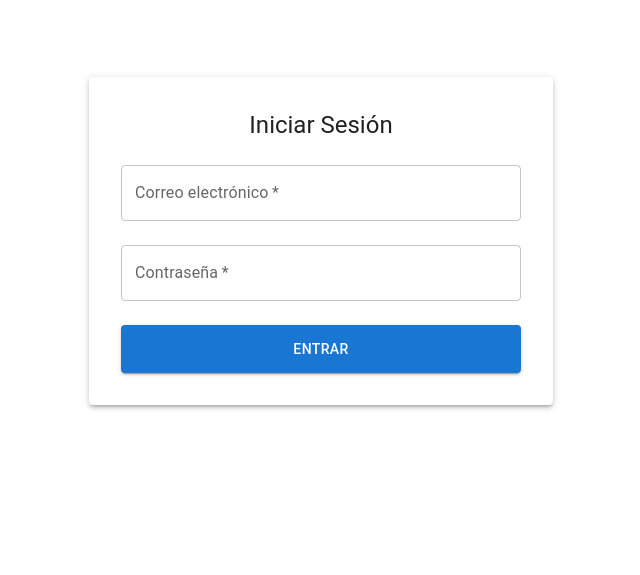
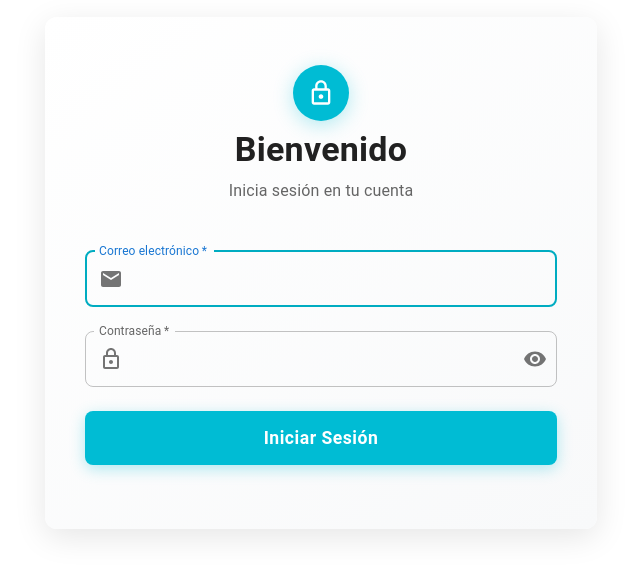
Before and after one commit to JuanPabloFloresDiaz/CCA, a React (Vite) app in the folder apps/client/: page / in a window 1280 px wide. Shown: the part 191-766 px from the top of the page, without its empty margins (319-959 px from the left). Built offline with nearby package versions, Linux system fonts and the light colour scheme.

Commit message:
✨ Rediseñar componente Login con Material-UI, mejorando la interfaz y la gestión de estado del formulario.

```diff
--- a/apps/client/src/pages/Login.jsx
+++ b/apps/client/src/pages/Login.jsx
@@ -1,52 +1,204 @@
-import React from 'react';
-import { Box, Button, TextField, Typography, Paper } from '@mui/material';
+"use client"
+
+import { useState } from "react"
+import {
+    Box,
+    Button,
+    TextField,
+    Typography,
+    Paper,
+    Avatar,
+    IconButton,
+    InputAdornment,
+    Fade,
+    Container,
+} from "@mui/material"
+import { LockOutlined, Visibility, VisibilityOff, Email } from "@mui/icons-material"
 
 const Login = () => {
+    const [showPassword, setShowPassword] = useState(false)
+    const [formData, setFormData] = useState({
+        email: "",
+        password: "",
+    })
+
+    const handleClickShowPassword = () => setShowPassword(!showPassword)
+    const handleMouseDownPassword = (event) => event.preventDefault()
+
+    const handleChange = (event) => {
+        setFormData({
+            ...formData,
+            [event.target.name]: event.target.value,
+        })
+    }
+
+    const handleSubmit = (event) => {
+        event.preventDefault()
+        console.log("Login attempt:", formData)
+    }
+
     return (
+        <Container component="main" maxWidth="sm">
             <Box
-            component={Paper}
-            elevation={3}
                 sx={{
-                maxWidth: 400,
-                mx: 'auto',
-                p: 4,
-                mt: 8,
+                    minHeight: "100vh",
+                    display: "flex",
+                    flexDirection: "column",
+                    justifyContent: "center",
+                    py: 4,
                 }}
             >
-            <Typography variant="h5" component="h2" gutterBottom>
-                Iniciar Sesión
+                <Fade in={true} timeout={800}>
+                    <Paper
+                        elevation={8}
+                        sx={{
+                            p: { xs: 3, sm: 5 },
+                            borderRadius: 3,
+                            background: "linear-gradient(145deg, #ffffff 0%, #f8f9fa 100%)",
+                            boxShadow: "0 8px 32px rgba(0, 0, 0, 0.1)",
+                        }}
+                    >
+                        {/* Header */}
+                        <Box
+                            sx={{
+                                display: "flex",
+                                flexDirection: "column",
+                                alignItems: "center",
+                                mb: 4,
+                            }}
+                        >
+                            <Avatar
+                                sx={{
+                                    m: 1,
+                                    bgcolor: "#00bcd4",
+                                    width: 56,
+                                    height: 56,
+                                    boxShadow: "0 4px 20px rgba(0, 188, 212, 0.3)",
+                                }}
+                            >
+                                <LockOutlined sx={{ fontSize: 28 }} />
+                            </Avatar>
+                            <Typography
+                                component="h1"
+                                variant="h4"
+                                sx={{
+                                    fontWeight: 600,
+                                    color: "text.primary",
+                                    mb: 1,
+                                }}
+                            >
+                                Bienvenido
                             </Typography>
-            <Box component="form">
+                            <Typography variant="body1" color="text.secondary" sx={{ textAlign: "center" }}>
+                                Inicia sesión en tu cuenta
+                            </Typography>
+                        </Box>
+
+                        {/* Form */}
+                        <Box component="form" onSubmit={handleSubmit} sx={{ mt: 1 }}>
                             <TextField
+                                margin="normal"
+                                required
+                                fullWidth
+                                id="email"
                                 label="Correo electrónico"
-                    type="email"
                                 name="email"
-                    id="email"
-                    fullWidth
-                    required
-                    margin="normal"
+                                autoComplete="email"
+                                autoFocus
+                                value={formData.email}
+                                onChange={handleChange}
+                                InputProps={{
+                                    startAdornment: (
+                                        <InputAdornment position="start">
+                                            <Email color="action" />
+                                        </InputAdornment>
+                                    ),
+                                }}
+                                sx={{
+                                    "& .MuiOutlinedInput-root": {
+                                        borderRadius: 2,
+                                        "&:hover fieldset": {
+                                            borderColor: "#00bcd4",
+                                        },
+                                        "&.Mui-focused fieldset": {
+                                            borderColor: "#00acc1",
+                                        },
+                                    },
+                                }}
                             />
                             <TextField
+                                margin="normal"
+                                required
+                                fullWidth
+                                name="password"
                                 label="Contraseña"
-                    type="password"
-                    name="password"
+                                type={showPassword ? "text" : "password"}
                                 id="password"
-                    fullWidth
-                    required
-                    margin="normal"
+                                autoComplete="current-password"
+                                value={formData.password}
+                                onChange={handleChange}
+                                InputProps={{
+                                    startAdornment: (
+                                        <InputAdornment position="start">
+                                            <LockOutlined color="action" />
+                                        </InputAdornment>
+                                    ),
+                                    endAdornment: (
+                                        <InputAdornment position="end">
+                                            <IconButton
+                                                aria-label="toggle password visibility"
+                                                onClick={handleClickShowPassword}
+                                                onMouseDown={handleMouseDownPassword}
+                                                edge="end"
+                                            >
+                                                {showPassword ? <VisibilityOff /> : <Visibility />}
+                                            </IconButton>
+                                        </InputAdornment>
+                                    ),
+                                }}
+                                sx={{
+                                    "& .MuiOutlinedInput-root": {
+                                        borderRadius: 2,
+                                        "&:hover fieldset": {
+                                            borderColor: "#00bcd4",
+                                        },
+                                        "&.Mui-focused fieldset": {
+                                            borderColor: "#00acc1",
+                                        },
+                                    },
+                                }}
                             />
+
                             <Button
                                 type="submit"
+                                fullWidth
                                 variant="contained"
-                    color="primary"
-                    fullWidth
-                    sx={{ mt: 2, py: 1.5 }}
+                                sx={{
+                                    mt: 2,
+                                    mb: 3,
+                                    py: 1.5,
+                                    borderRadius: 2,
+                                    fontSize: "1.1rem",
+                                    fontWeight: 600,
+                                    textTransform: "none",
+                                    backgroundColor: "#00bcd4",
+                                    boxShadow: "0 4px 15px rgba(0, 188, 212, 0.3)",
+                                    "&:hover": {
+                                        backgroundColor: "#00acc1",
+                                        boxShadow: "0 6px 20px rgba(0, 172, 193, 0.4)",
+                                        transform: "translateY(-1px)",
+                                    },
+                                    transition: "all 0.2s ease-in-out",
+                                }}
                             >
-                    Entrar
+                                Iniciar Sesión
                             </Button>
                         </Box>
+                    </Paper>
+                </Fade>
             </Box>
-    );
-};
+        </Container>
+    )
+}
 
-export default Login;
+export default Login
```
Lines whose indentation alone changed are shown as unchanged.
